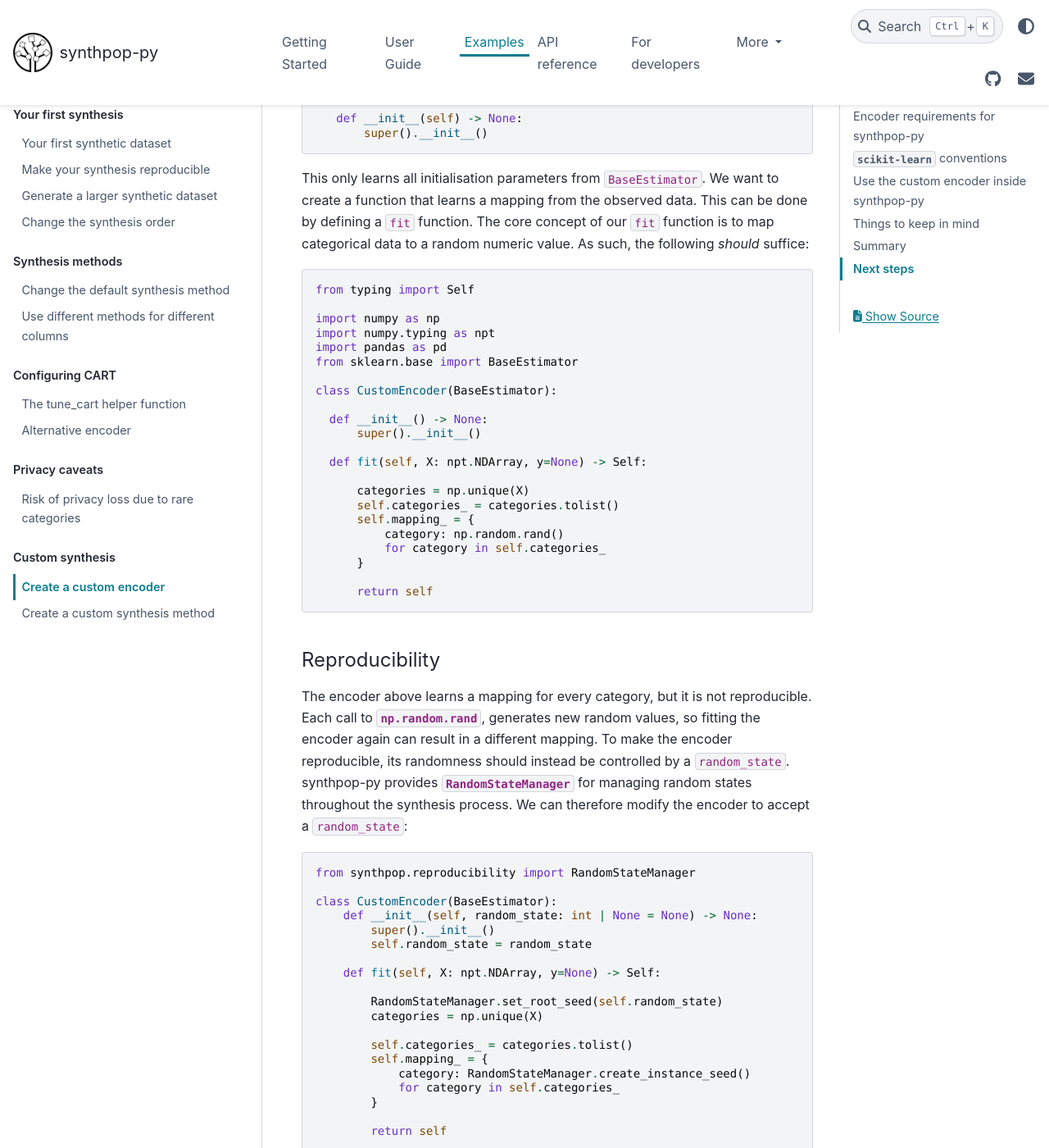
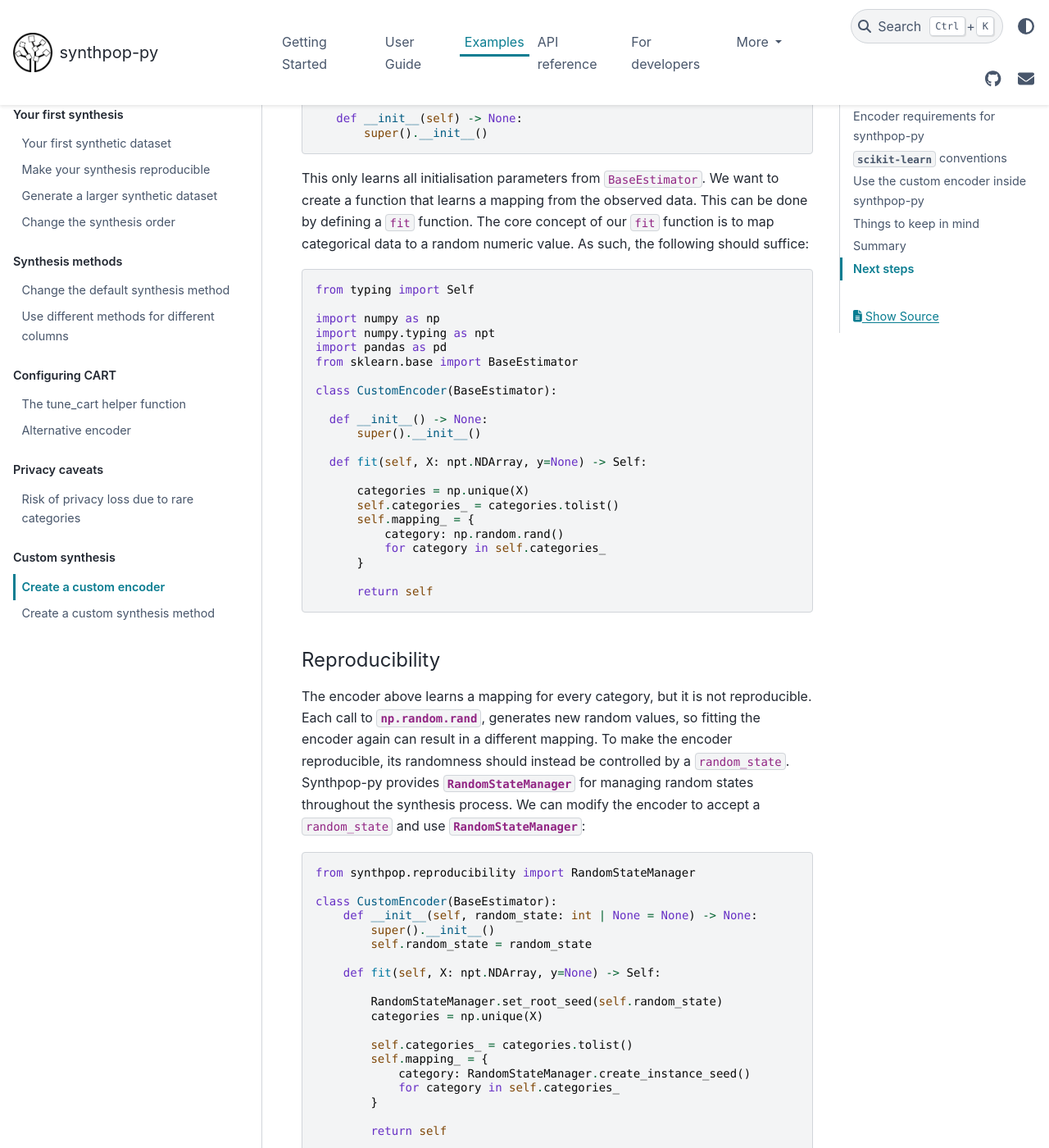
Before and after one commit to duonl/synthpop-py, a Sphinx documentation site: the page built from docs/source/examples/custom_encoder.md, in a window 1280 px wide and 1400 px high, scrolled down 1907 px. Shown: the whole window at 82% size. Built offline with Sphinx 7.4.7 and the PyData theme 0.15.4, drawn with Linux system fonts in a browser that asks for light colours; some of the changed text lies outside the part shown.

Commit message:
updated description of example

````diff
--- a/docs/source/examples/custom_encoder.md
+++ b/docs/source/examples/custom_encoder.md
@@ -30,7 +30,7 @@ class CustomEncoder(BaseEstimator):
         super().__init__()
  ```
 
-This only learns all initialisation parameters from `BaseEstimator`. We want to create a function that learns a mapping from the observed data. This can be done by defining a `fit` function. The core concept of our `fit` function is to map categorical data to a random numeric value. As such, the following *should* suffice:
+This only learns all initialisation parameters from `BaseEstimator`. We want to create a function that learns a mapping from the observed data. This can be done by defining a `fit` function. The core concept of our `fit` function is to map categorical data to a random numeric value. As such, the following should suffice:
 
   ```python
 from typing import Self
@@ -59,7 +59,7 @@ class CustomEncoder(BaseEstimator):
 
 #### Reproducibility
 
-The encoder above learns a mapping for every category, but it is not reproducible. Each call to {class}`np.random.rand`, generates new random values, so fitting the encoder again can result in a different mapping. To make the encoder reproducible, its randomness should instead be controlled by a `random_state`. synthpop-py provides {class}`~synthpop.reproducibility.RandomStateManager` for managing random states throughout the synthesis process. We can therefore modify the encoder to accept a `random_state`:
+The encoder above learns a mapping for every category, but it is not reproducible. Each call to {class}`np.random.rand`, generates new random values, so fitting the encoder again can result in a different mapping. To make the encoder reproducible, its randomness should instead be controlled by a `random_state`. Synthpop-py provides {class}`~synthpop.reproducibility.RandomStateManager` for managing random states throughout the synthesis process. We can modify the encoder to accept a `random_state` and use {class}`~synthpop.reproducibility.RandomStateManager`:
 
 ```python
 from synthpop.reproducibility import RandomStateManager
````
Also changed, not shown: other parts of docs/source/examples/custom_encoder.md (+3 -3 lines).
